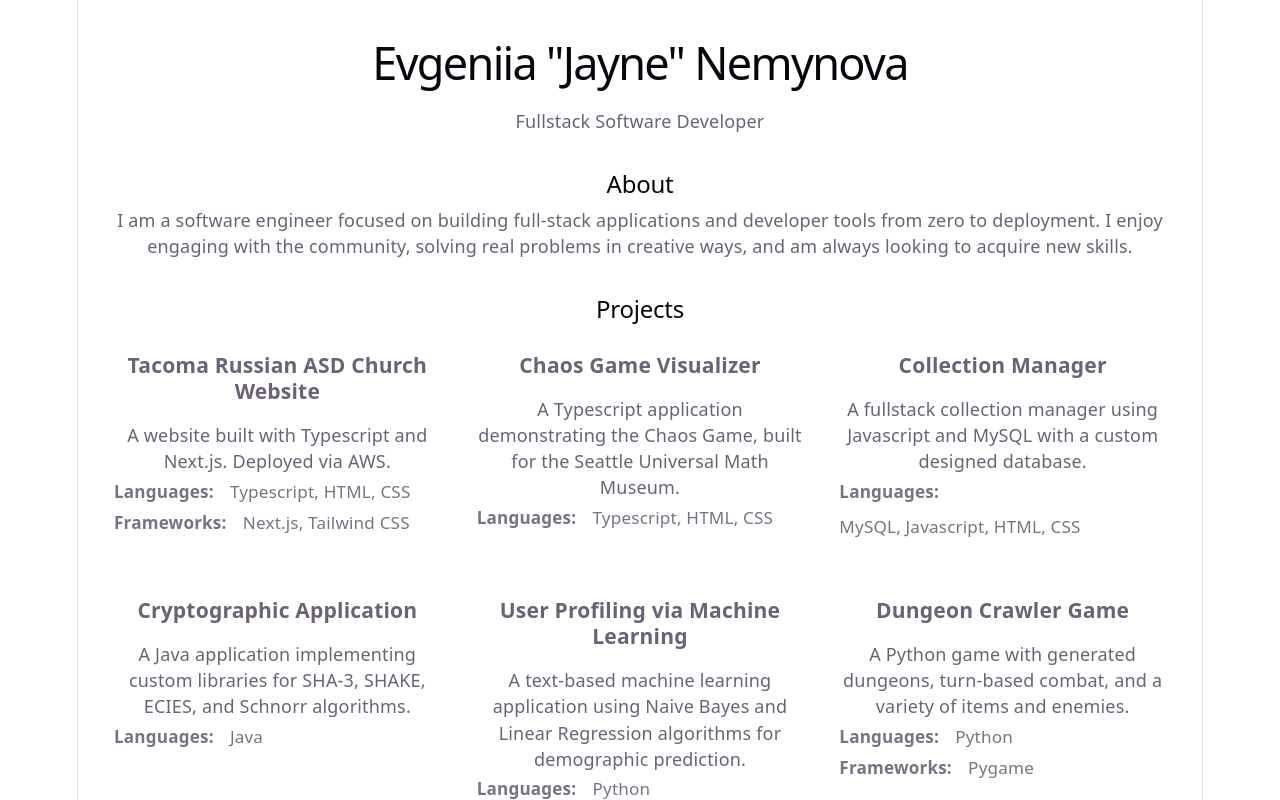
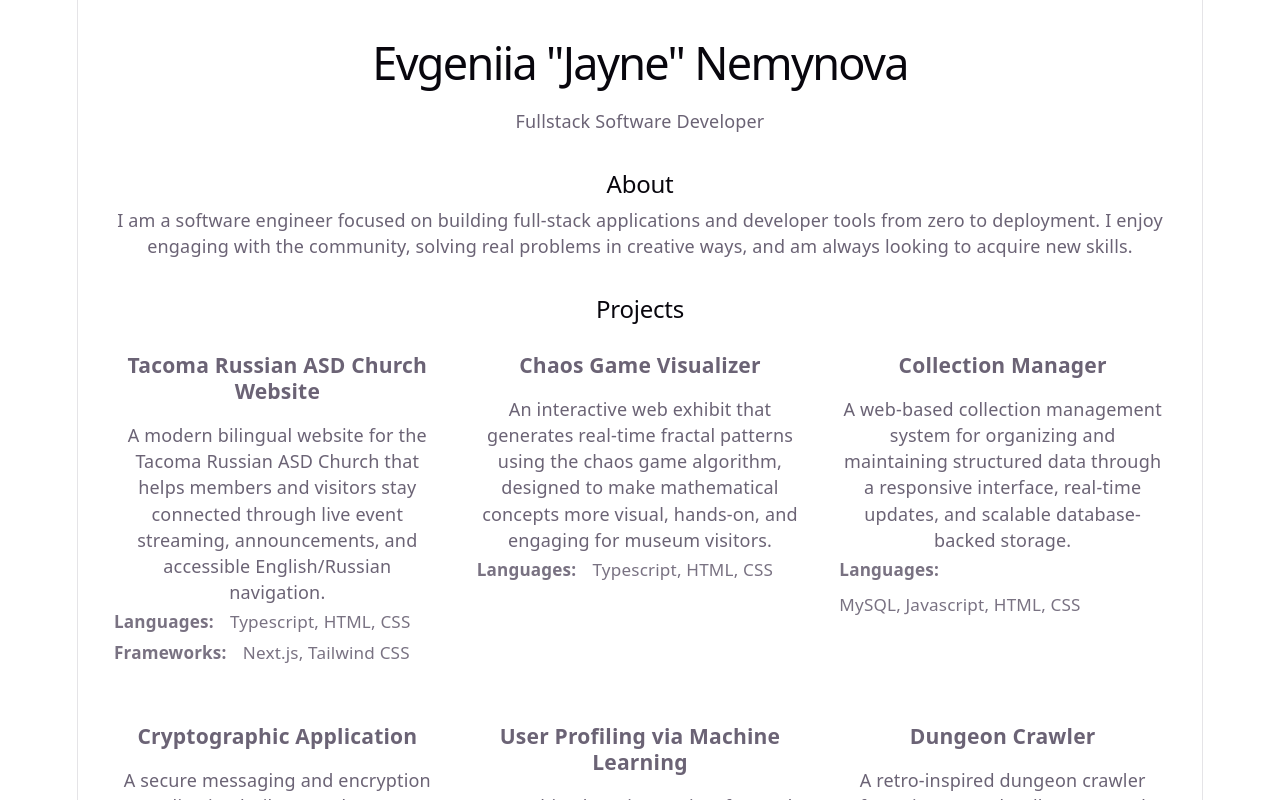
Before and after one commit to jayneen/portfolio, a React (Vite) app: page / in a window 1280 px wide. Shown: the top 800 px of the page. Built offline with nearby package versions, Linux system fonts and the light colour scheme.

Commit message:
added expanded descriptions

```diff
--- a/src/data/projects.ts
+++ b/src/data/projects.ts
@@ -2,38 +2,38 @@ const projects = [
   {
     id: 1,
     title: "Tacoma Russian ASD Church Website",
-    description: "A website built with Typescript and Next.js. Deployed via AWS.",
+    description: "A modern bilingual website for the Tacoma Russian ASD Church that helps members and visitors stay connected through live event streaming, announcements, and accessible English/Russian navigation.",
     languages: ["Typescript", "HTML", "CSS"],
     frameworks: ["Next.js", "Tailwind CSS"],
   },
   {
     id: 2,
     title: "Chaos Game Visualizer",
-    description: "A Typescript application demonstrating the Chaos Game, built for the Seattle Universal Math Museum.",
+    description: "An interactive web exhibit that generates real-time fractal patterns using the chaos game algorithm, designed to make mathematical concepts more visual, hands-on, and engaging for museum visitors.",
     languages: ["Typescript", "HTML", "CSS"],
   },
   {
     id: 3,
     title: "Collection Manager",
-    description: "A fullstack collection manager using Javascript and MySQL with a custom designed database.",
+    description: "A web-based collection management system for organizing and maintaining structured data through a responsive interface, real-time updates, and scalable database-backed storage.",
     languages: ["MySQL", "Javascript", "HTML", "CSS"],
   },
   {
     id: 4,
     title: "Cryptographic Application",
-    description: "A Java application implementing custom libraries for SHA-3, SHAKE, ECIES, and Schnorr algorithms.",
+    description: "A secure messaging and encryption application built around custom cryptographic implementations, combining symmetric and asymmetric encryption techniques for protected communication, authentication, and key exchange.",
     languages: ["Java"],
   },
   {
     id: 5,
     title: "User Profiling via Machine Learning",
-    description: "A text-based machine learning application using Naive Bayes and Linear Regression algorithms for demographic prediction.",
+    description: "A machine learning project focused on analyzing text-based user data to identify demographic and personality patterns through natural language processing and predictive modeling techniques.",
     languages: ["Python"],
   },
   {
     id: 6,
-    title: "Dungeon Crawler Game",
-    description: "A Python game with generated dungeons, turn-based combat, and a variety of items and enemies.",
+    title: "Dungeon Crawler",
+    description: "A retro-inspired dungeon crawler featuring procedurally generated levels, persistent save systems, and multi-floor exploration, built as a collaborative project focused on replayability and classic RPG-style gameplay.",
     languages: ["Python"],
     frameworks: ["Pygame"],
   }
```
